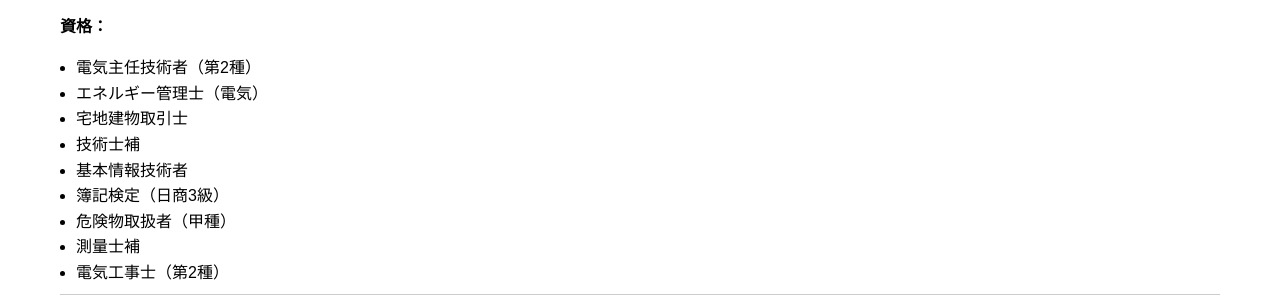
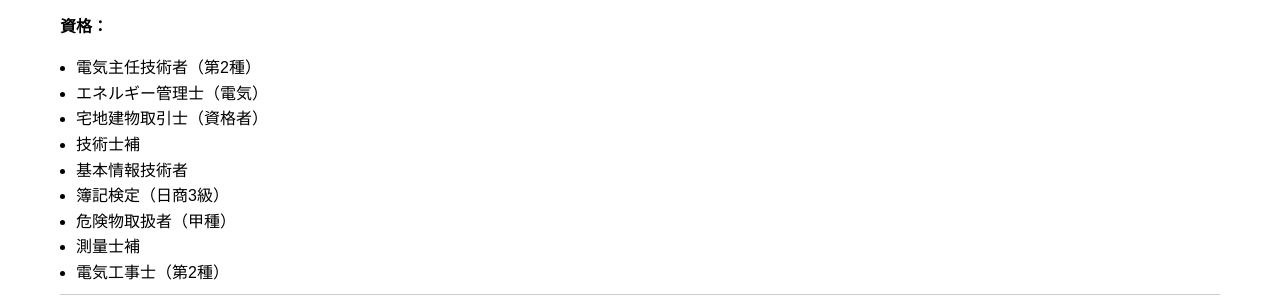
Before and after one commit to akieuehara/AkieUehara.github.io, a Jekyll site: the page built from index.md, in a window 1280 px wide and 900 px high, scrolled down 2746 px. Shown: the part 243-543 px from the top of the window. Built offline with Jekyll 4.4.1, drawn with Linux system fonts in a browser that asks for light colours; comment, search, counter and statistics services are not loaded.

Commit message:
Update index.md

```diff
--- a/index.md
+++ b/index.md
@@ -168,7 +168,7 @@ e-mail:  **uehara_a@cs.u-ryukyu.ac.jp**
 
 - 電気主任技術者（第2種）
 - エネルギー管理士（電気）
-- 宅地建物取引士
+- 宅地建物取引士（資格者）
 - 技術士補
 - 基本情報技術者
 - 簿記検定（日商3級）
```
